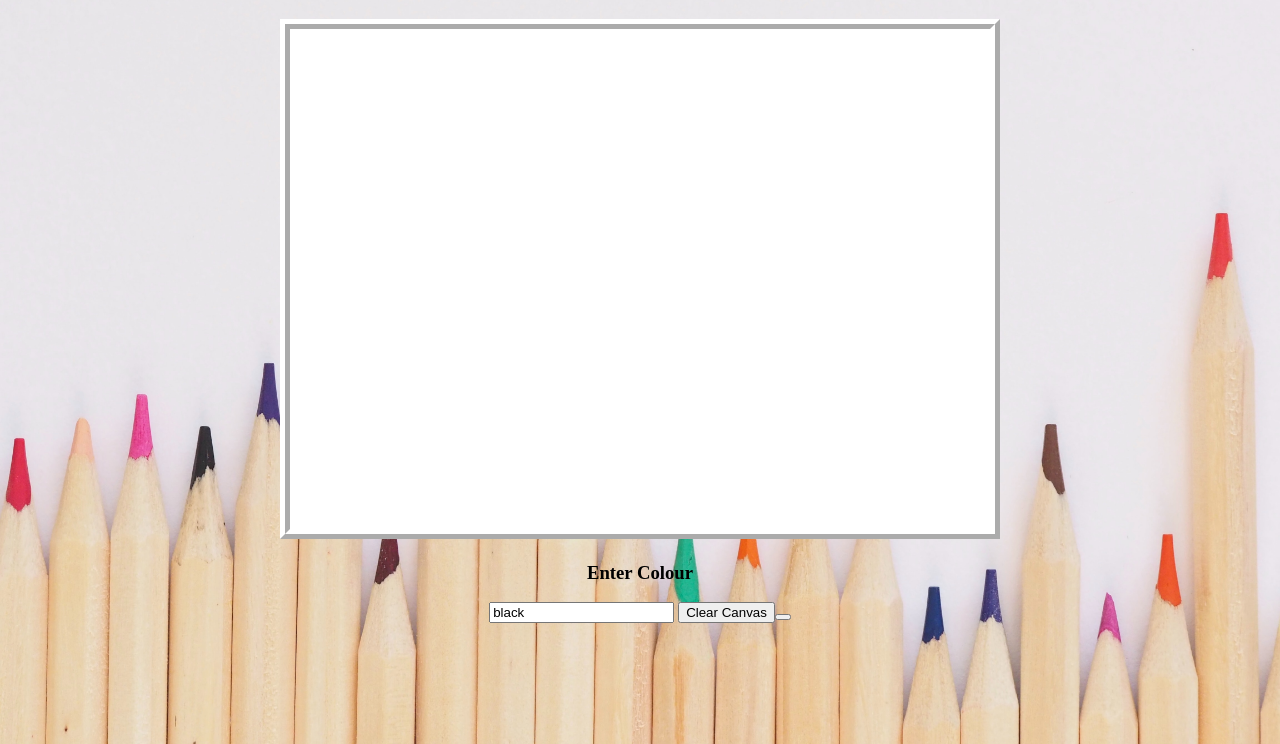
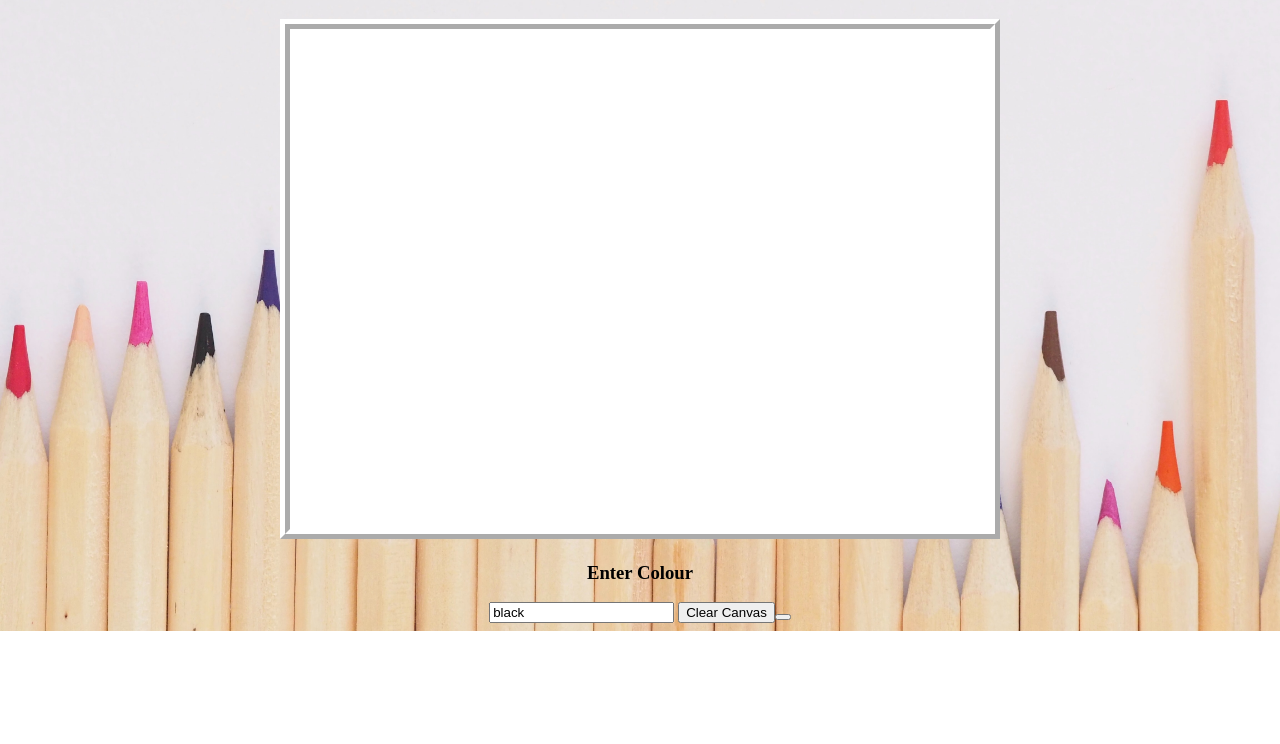
Before and after one commit to ruhaan-anand/canvas_v2, a plain HTML site: page index.html in a window 1280 px wide. Shown: the part 61-805 px from the top of the page. Drawn offline with Linux system fonts and the light colour scheme.

Commit message:
Update style.css

```diff
--- a/style.css
+++ b/style.css
@@ -6,7 +6,6 @@ body{
     background-size: cover;
     background-repeat: no-repeat;
     text-align: center;
-    min-height: 97vh;
     background-position: bottom;
 }
 #myCanvas{
```
